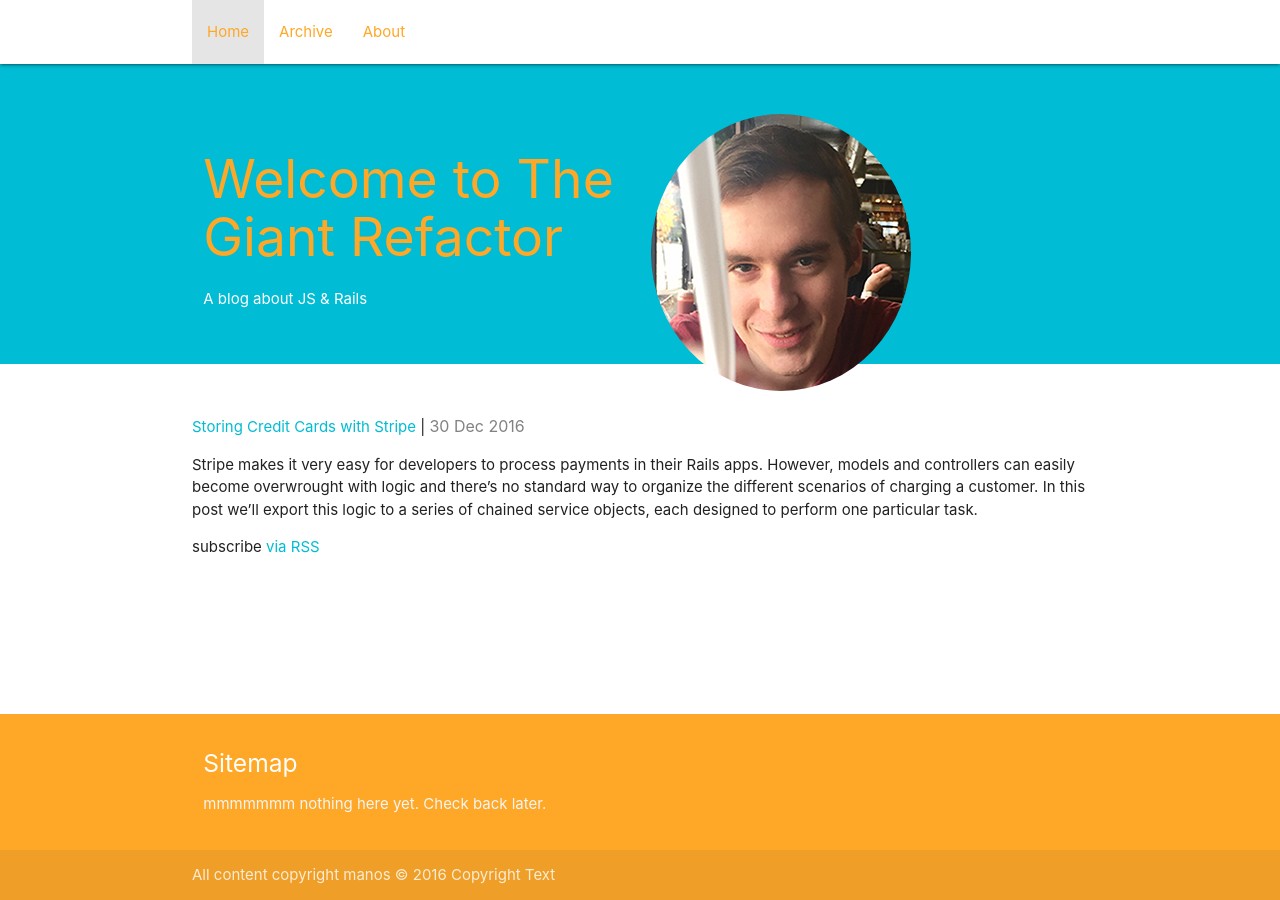
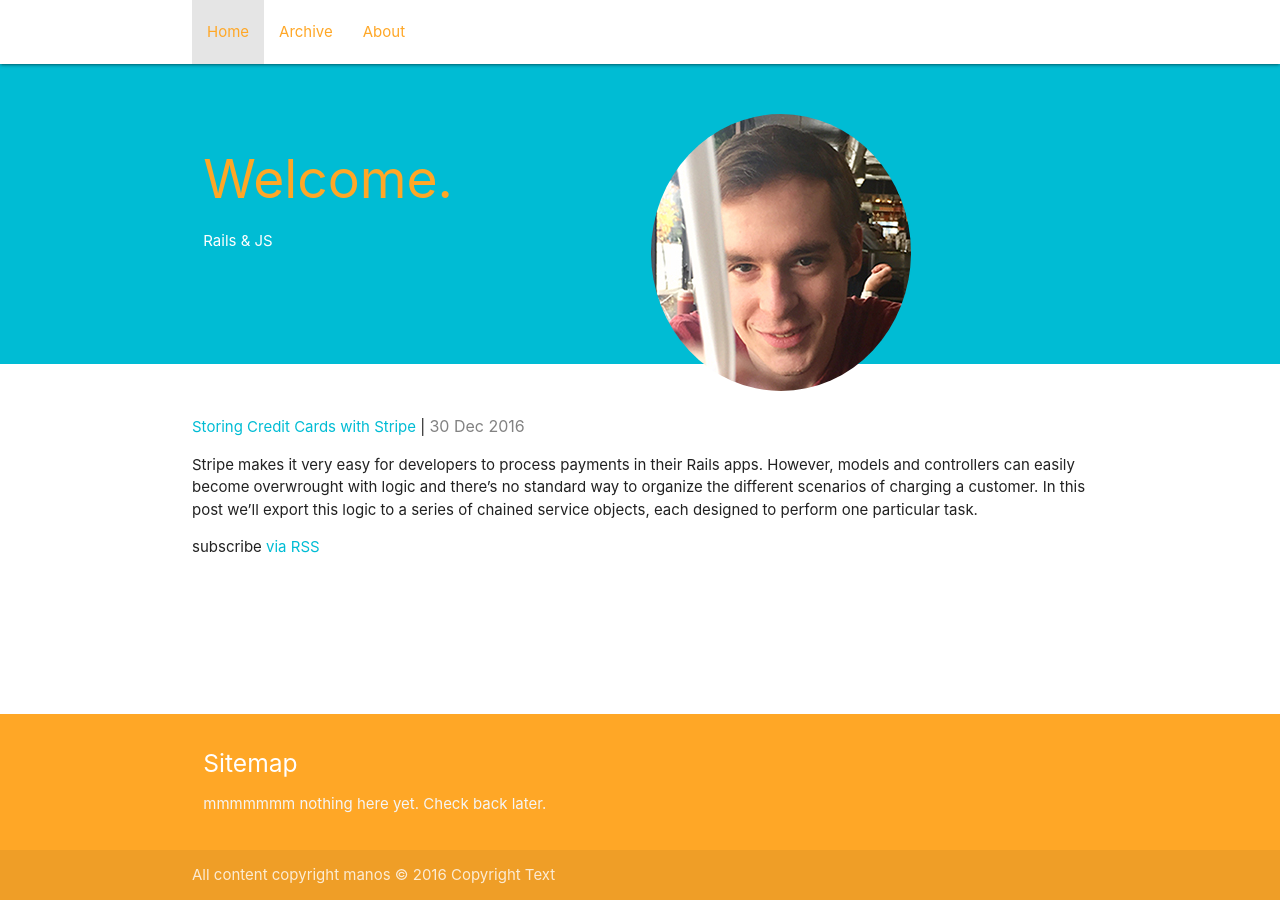
Before and after one commit to mfountoulakis/jekyll-blog, a Jekyll site: the page built from index.html, in a window 1280 px wide. Built offline with Jekyll 4.4.1, drawn with Linux system fonts in a browser that asks for light colours; nearby versions of some CDN libraries; library files that are not in the unit come from our copies; the list of posts is cut into pages by our own code.

Commit message:
Revert "adds seo"
This reverts commit 7f5176403c498ff4393099cbdbecb035241f293e.

```diff
--- a/_config.yml
+++ b/_config.yml
@@ -1,7 +1,9 @@
-title: The Giant Refactor
-author: Manos Fountoulakis
+title: Your awesome title
 email: fountoulakismanos@gmail.com
-description: The Giant Refactor is a blog about Rails, Stripe, Js and application development.
+description: > # this means to ignore newlines until "baseurl:"
+  Write an awesome description for your new site here. You can edit this
+  line in _config.yml. It will appear in your document head meta (for
+  Google search results) and in your feed.xml site description.
 baseurl: "/manos" # the subpath of your site, e.g. /blog
 url: "http://mfountoulakis.github.io" # the base hostname & protocol for your site
 twitter_username: jekyllrb
--- a/_layouts/page.html
+++ b/_layouts/page.html
@@ -5,8 +5,8 @@
   <div class="small-container content container">
     <div class="row">
       <div class="col s6">
-        <h2>Welcome to The Giant Refactor</h2>
-        <p class="sub-text">A blog about JS & Rails</p>
+        <h2>Welcome.</h2>
+        <p class="sub-text">Rails & JS</p>
       </div>
       <div class="col s6">
         <img src="images/manos.jpg" alt="" class="circle responsive-img"> <!-- notice the "circle" class -->
--- a/index.html
+++ b/index.html
@@ -1,7 +1,6 @@
 ---
 title: home
 layout: page
-description: The Giant Refactor is a blog about Rails, Stripe, Js and application development.
 ---
 <div class="home">
   <ul class="post-list">
```
